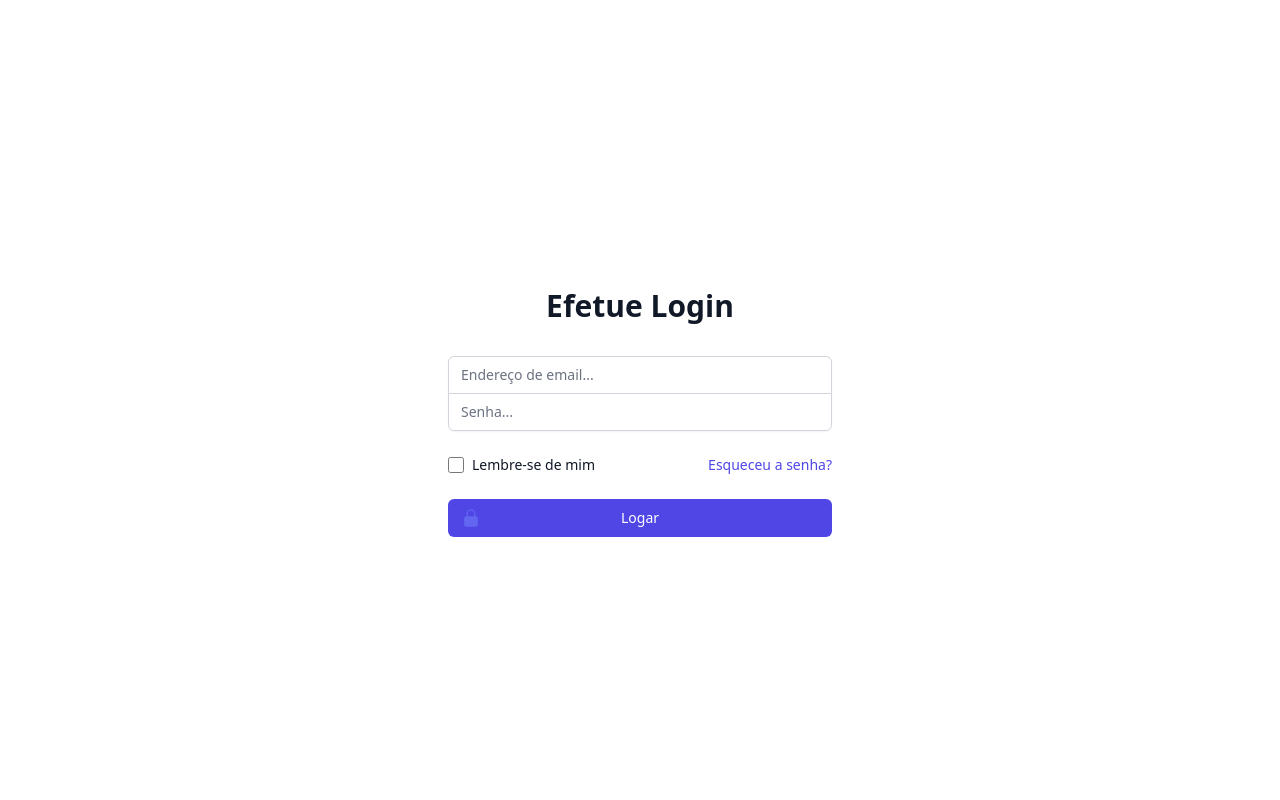
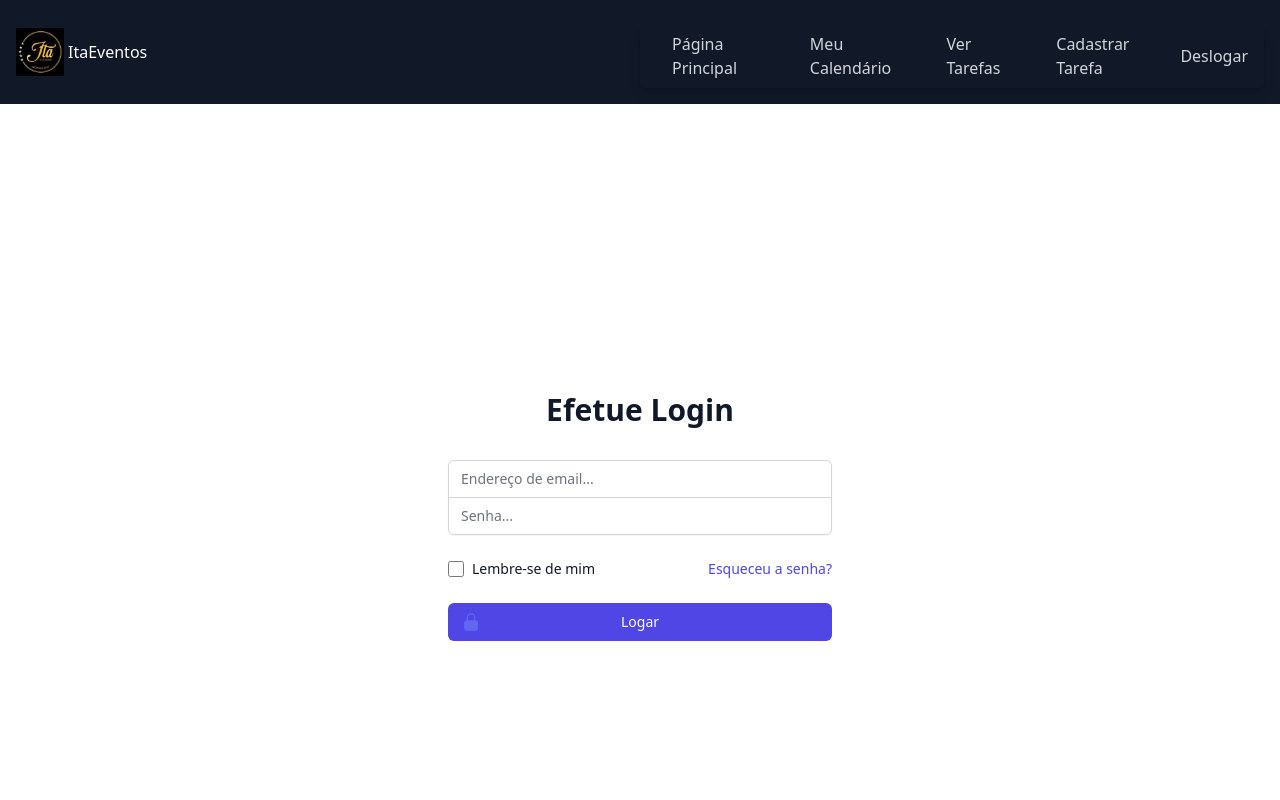
Before and after one commit to LuizFernandoPreis/itaeventos, a Next.js app: page / in a window 1280 px wide. Shown: the top 800 px of the page. Built offline with nearby package versions, Linux system fonts and the light colour scheme.

Commit message:
Hidratação
Corrigido bug de hidration

```diff
--- a/app/(pages)/signin/page.tsx
+++ b/app/(pages)/signin/page.tsx
@@ -9,7 +9,6 @@ export default function Home() {
       <AuthProvider>
       <HomePage/>
       </AuthProvider>
-
       </main>
   );
 }
--- a/app/_components/HomePage.tsx
+++ b/app/_components/HomePage.tsx
@@ -43,7 +43,7 @@ export default function HomePage() {
                 type="email"
                 autoComplete="email"
                 required
-                className="appearance-none rounded-none relative block w-full px-3 py-2 border border-gray-300 placeholder-gray-500 text-gray-900 rounded-t-md focus:outline-none focus:ring-indigo-500 focus:border-indigo-500 focus:z-10 sm:text-sm"
+                className="appearance-none rounded-none relative block  w-full px-3 py-2 border border-gray-300 placeholder-gray-500 text-gray-900 rounded-t-md focus:outline-none focus:ring-indigo-500 focus:border-indigo-500 focus:z-10 sm:text-sm"
                 placeholder="Endereço de email..."
               />
             </div>
--- a/app/contexts/AuthContext.tsx
+++ b/app/contexts/AuthContext.tsx
@@ -38,7 +38,7 @@ export function AuthProvider({children} : any) {
   const isAuthenticated = !!user;
 
   useEffect(() => {
-    const { 'nextauth.token': token } = parseCookies()
+    const { 'token': token } = parseCookies()
 
     if (token) {
       recoverUserInformation().then(response => {
@@ -59,7 +59,7 @@ export function AuthProvider({children} : any) {
 
     const { token, user } = response;
 
-    setCookie(undefined, 'nextauth.token', token, {
+    setCookie(undefined, 'token', token, {
       maxAge: 60 * 60 * 1,
     })
 
--- a/app/layout.tsx
+++ b/app/layout.tsx
@@ -1,43 +1,41 @@
-import type { Metadata } from "next";
+
+import React from "react";
 import { Inter } from "next/font/google";
 import "./globals.css";
+import { parseCookies } from "nookies";
+import Footer from "./_components/Footer";
 import Navbar from "./_components/Navbar";
-import Footer from "./_components/Footer";
-import { parseCookies } from "nookies";
+import TokenLayout from "./layouts/tokenLayout";
 
 const inter = Inter({ subsets: ["latin"] });
 
-export const metadata: Metadata = {
-  title: "ItaEventos",
-  description: "Itamar, Gestão de Eventos",
-};
-
-export default function RootLayout({
+const RootLayout = ({
   children,
 }: Readonly<{
   children: React.ReactNode;
-}>) {
+}>) => {
   const { token } = parseCookies();
+  const isAuthenticated = !!token;
 
-  if (!token) {
-    return (
-      <html lang="pt-br">
-        <body className="flex h-full min-h-screen flex-col bg-white text-primary ">
-          {children}
-        </body>
-      </html>
-    );
-  } else {
-    return (
-      <html lang="pt-br">
-        <body className="flex h-full min-h-screen flex-col bg-white text-primary">
-          <header>
-            <Navbar />
-          </header>
-          {children}
-          <Footer />
-        </body>
-      </html>
-    );
-  }
-}
+  return (
+    <html lang="pt">
+      <head>
+        <title>ItaEventos</title>
+        <style>{`body { font-family: ${inter}; }`}</style>
+      </head>
+      <body className="flex flex-col min-h-screen">
+        {isAuthenticated ? (
+          <TokenLayout>{children}</TokenLayout>
+        ) : (
+          <>
+          <Navbar/>
+            <main className="flex-grow">{children}</main>
+            <Footer />
+          </>
+        )}
+      </body>
+    </html>
+  );
+};
+
+export default RootLayout;
--- /dev/null
+++ b/app/layouts/tokenLayout.tsx
@@ -0,0 +1,24 @@
+// pages/_layouts/tokenLayout.tsx
+import React from "react";
+import Navbar from "../_components/Navbar";
+import Footer from "../_components/Footer";
+
+const TokenLayout = ({
+  children,
+}: Readonly<{
+  children: React.ReactNode;
+}>) => {
+  return (
+    <>
+      <header>
+        <Navbar />
+      </header>
+      <main className="flex-grow">{children}</main>
+      <footer>
+        <Footer />
+      </footer>
+    </>
+  );
+};
+
+export default TokenLayout;
--- /dev/null
+++ b/app/metadata.ts
@@ -0,0 +1,6 @@
+import type { Metadata } from "next";
+
+export const metadata: Metadata = {
+    title: "ItaEventos",
+    description: "Itamar, Gestão de Eventos",
+  };
--- a/middleware.ts
+++ b/middleware.ts
@@ -3,7 +3,7 @@ import type { NextRequest } from 'next/server'
 
 
 export function middleware(request: NextRequest) {
-  let cookie = request.cookies.get('nextauth.token')
+  let cookie = request.cookies.get('token')
   if (!cookie) return NextResponse.redirect(new URL('/signin', request.url));
 }
 
```
